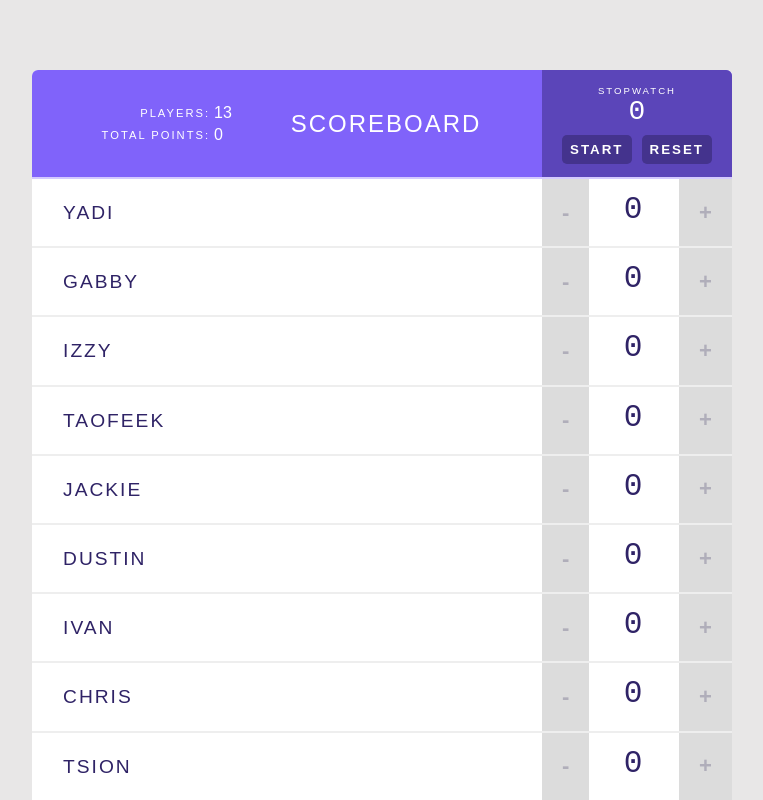
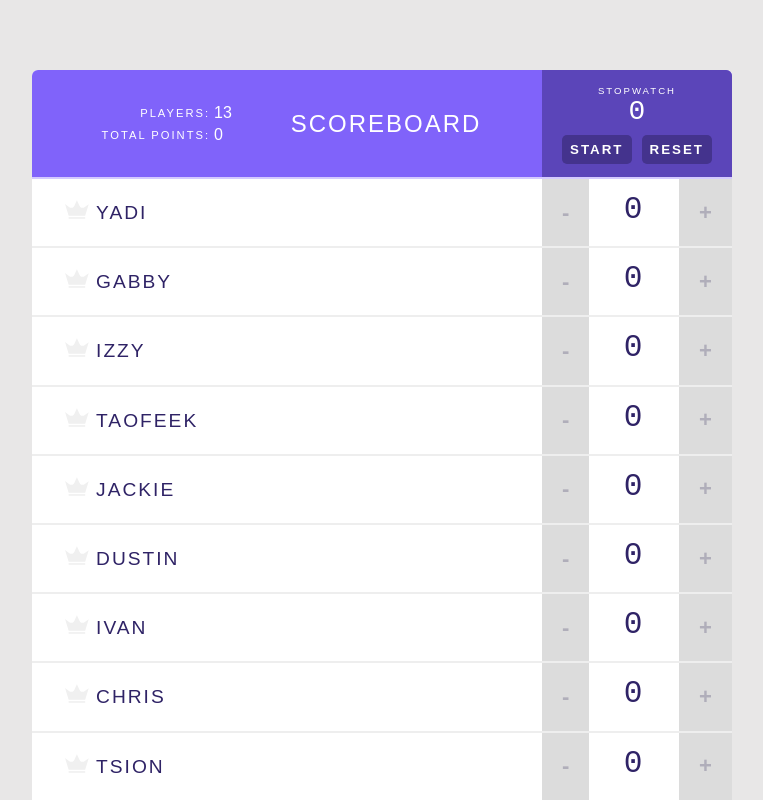
Before and after one commit to yadetagetachew/scoreboard-application, a React (Create React App) app: page / in a window 1280 px wide. Shown: the top 800 px of the page, without its empty margins (258-1021 px from the left). Built offline with nearby package versions, Linux system fonts and the light colour scheme.

Commit message:
feat:added icon to show who has high score

```diff
--- a/src/App.js
+++ b/src/App.js
@@ -1,11 +1,11 @@
-import React, { useRef } from 'react';
+import React, { useState, useRef, useEffect } from 'react';
 import './App.css';
 import Header from './Header';
 import Player from './Player';
 import AddPlayerForm from './AddPlayerForm';
 
 const App = () => {
-  const [players, setPlayers] = React.useState([
+  const [players, setPlayers] = useState([
     {
         name:"Yadi",
         score:0,
@@ -73,7 +73,14 @@
       id:13
     }
   ]);
+
+  const [highScore, setHighScore] = useState()
   const nextPlayerId = useRef(14)
+
+  useEffect(() => {
+    const scores = players.map(player => player.score)
+    setHighScore(Math.max(...scores));
+  }, [players]);
 
   const handleRemovPlayer = (id) => {
       setPlayers(prevPlayers => prevPlayers.filter(p => p.id !== id));
@@ -118,6 +125,7 @@
                   key={player.id.toString()}
                   removePlayer={handleRemovPlayer}
                   changeScore={handleScoreChange}
+                  isHighScore={player.score === highScore && highScore !== 0}
               />
           )}
           <AddPlayerForm addPlayer={handleAddPlayer}/>
--- /dev/null
+++ b/src/Icon.js
@@ -0,0 +1,17 @@
+import React from "react";
+import PropTypes from "prop-types";
+
+const Icon = ({isHighScore}) => {
+    return (
+        <svg viewBox="0 0 44 35" className={isHighScore ? 'is-high-score' : null}>
+        <path d="M26.7616 10.6207L21.8192 0L16.9973 10.5603C15.3699 14.1207 10.9096 15.2672 7.77534 12.9741L0 7.24138L6.56986 28.8448H37.0685L43.5781 7.72414L35.7425 13.0948C32.6685 15.2672 28.3288 14.0603 26.7616 10.6207Z" transform="translate(0 0.301727)"/>
+        <rect width="30.4986" height="3.07759" transform="translate(6.56987 31.5603)"/>
+        </svg>
+    );
+};
+
+Icon.propTypes = {
+    isHighScore: PropTypes.bool.isRequired
+}
+
+export default Icon;
--- a/src/Player.js
+++ b/src/Player.js
@@ -1,13 +1,15 @@
 import React, {memo} from 'react';
 import PropTypes from 'prop-types'
 import Counter from './Counter';
+import Icon from './Icon';
 
 
-const Player = ({score, id, changeScore, removePlayer, name}) => {
+const Player = ({score, id, changeScore, removePlayer, name, isHighScore}) => {
     return(
         <div className="player">
             <span className="player-name">
             <button className="remove-player" onClick={() => removePlayer(id)}>x</button>
+            <Icon isHighScore={isHighScore}/>
                 {name}
             </span>
             <Counter
@@ -21,14 +23,15 @@
   }
 
   const playerPropsAreEqual = (prevProps, nextProps) => {
-    return prevProps.score === nextProps.score;
+    return prevProps.score === nextProps.score && prevProps.isHighScore === nextProps.isHighScore;
   }
 
   Player.propTypes = {
     score: PropTypes.number.isRequired ,
     id: PropTypes.number.isRequired ,
     removePlayer: PropTypes.func.isRequired ,
-    name: PropTypes.string.isRequired
+    name: PropTypes.string.isRequired ,
+    isHighScore: PropTypes.bool.isRequired
   };
 
 export default memo(Player, playerPropsAreEqual)
```
